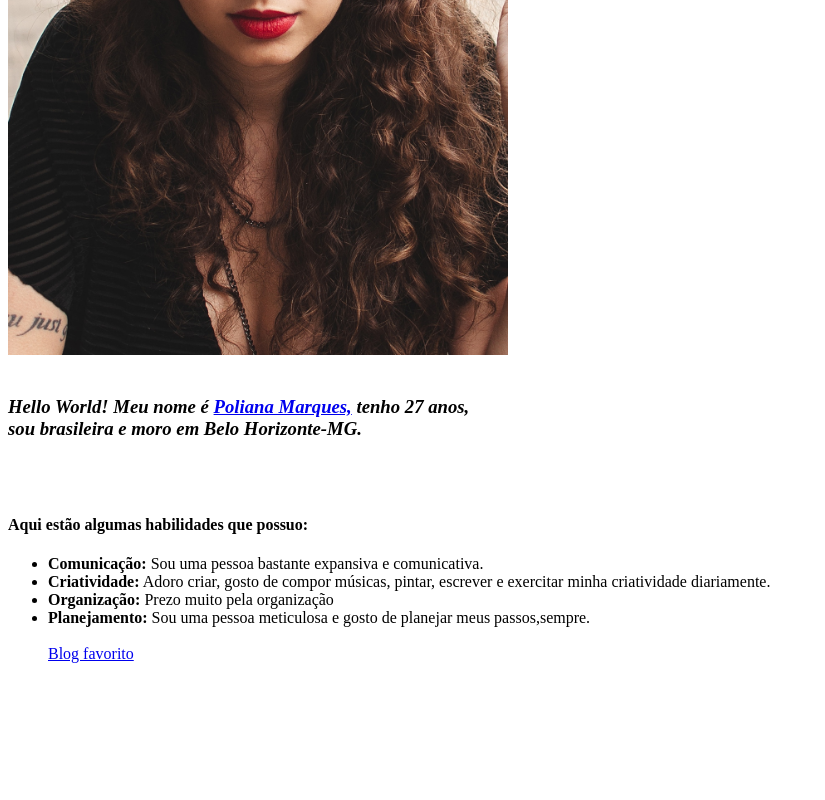
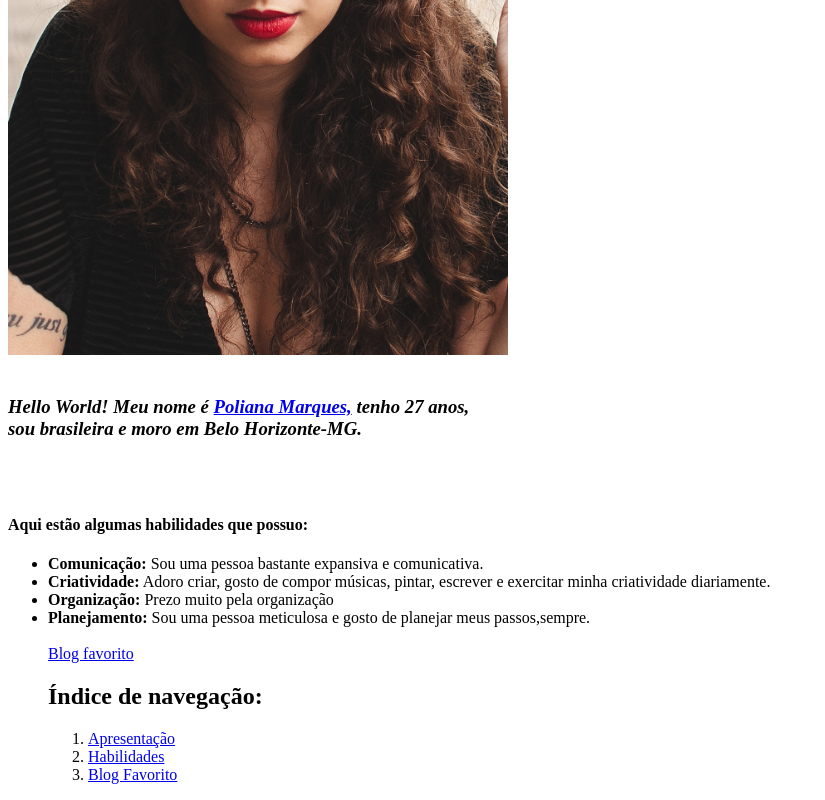
Before and after one commit to polianamarques/polianamarques.github.io, a plain HTML site: page index.html in a window 1280 px wide. Shown: the part 471-1271 px from the top of the page, without its empty margins (0-825 px from the left). Before the commit the page ends 1150 px from the top, so only its background shows below. Drawn offline with Linux system fonts and the light colour scheme.

Commit message:
Indice de navegacao

```diff
--- a/index.html
+++ b/index.html
@@ -12,17 +12,28 @@
     </p> <img id="imagem" src="poliana.jpg"  width="500px"  alt="Foto de Poliana Marques.
     Na foto Poliana esta usando delineado e batom vermelho e olha diretamente para a camera">
     <br> <br>
-    <h3> <em>Hello World! Meu nome é <a href="#imagem"> Poliana Marques,</a>
+    <h3><em id="apresentacao"> Hello World! Meu nome é <a href="#imagem"> Poliana Marques,</a>
         tenho 27 anos, <br>
          sou brasileira e moro em Belo Horizonte-MG.</em>  </h3>
     <br> <br>
-    <h4>Aqui estão algumas habilidades que possuo:</h4>
+
+
+    <h4 id="habilidades" >Aqui estão algumas habilidades que possuo:</h4>
     <ul><li> <strong>Comunicação:</strong> Sou uma pessoa bastante expansiva e comunicativa. </li>
         <li> <strong>Criatividade:</strong> Adoro criar, gosto de compor músicas, pintar, escrever e exercitar minha criatividade diariamente.</li>
         <li> <strong>Organização:</strong> Prezo muito pela organização</li>
+        <li> <strong>Planejamento:</strong> Sou uma pessoa meticulosa e gosto de planejar meus passos,sempre.</li> <br>
 
-        <li> <strong>Planejamento:</strong> Sou uma pessoa meticulosa e gosto de planejar meus passos,sempre.</li> <br>
-        <a href="https://medium.com/entre-lp" target="_blank"> Blog favorito</a>
+
+        <a href="https://medium.com/entre-lp" id="blog"   target="_blank"> Blog favorito</a> <br>
+
+        <h2>Índice de navegação: </h2>
+        <Ol>
+            <li> <a href="#apresentacao">Apresentação</a>  </li>
+            <li><a href="#habillidades">Habilidades</a> </li>
+            <li> <a href="#blog">Blog Favorito</a> </li>
+        </Ol>
+
 
 </body>
 </html>
```
